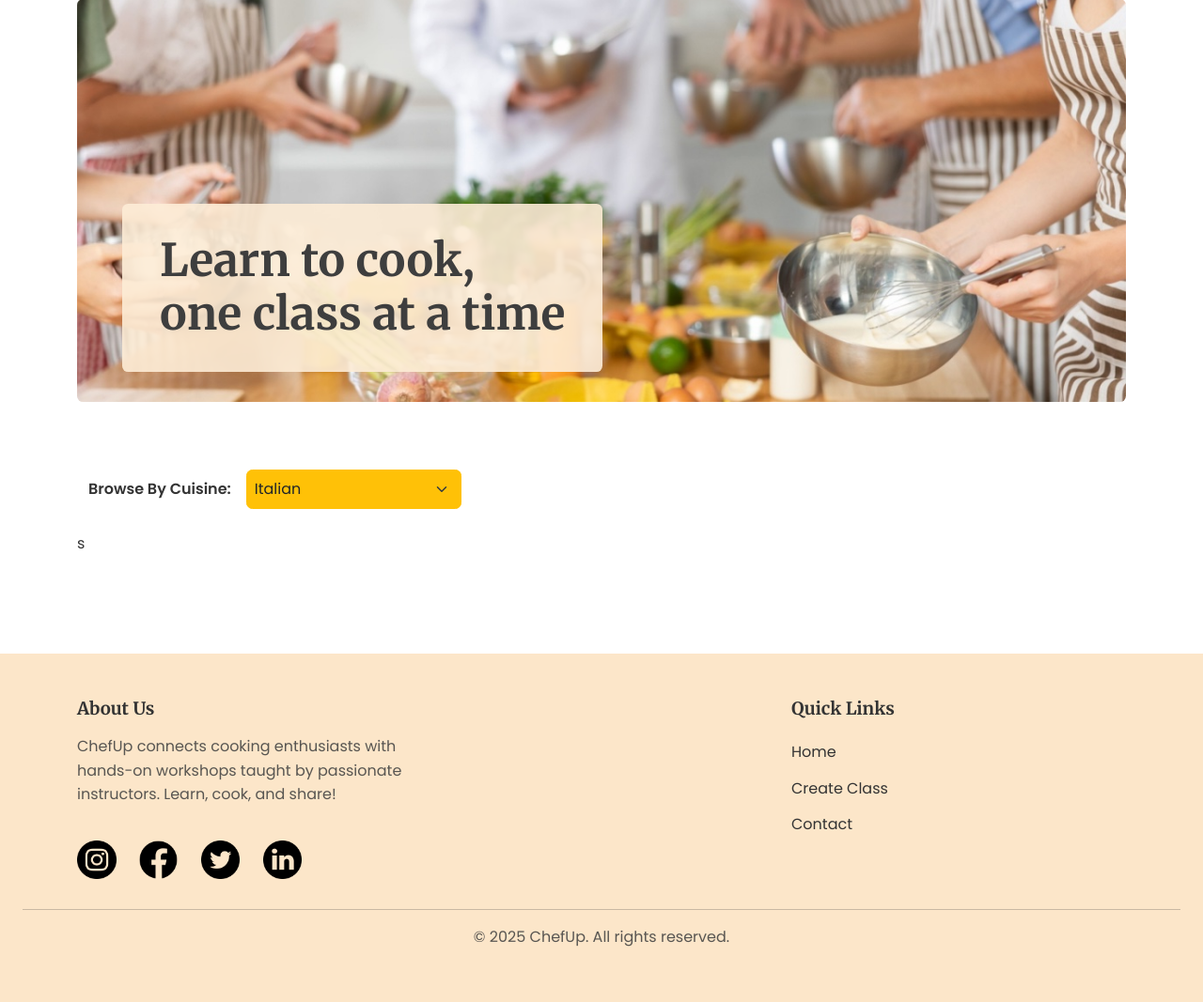
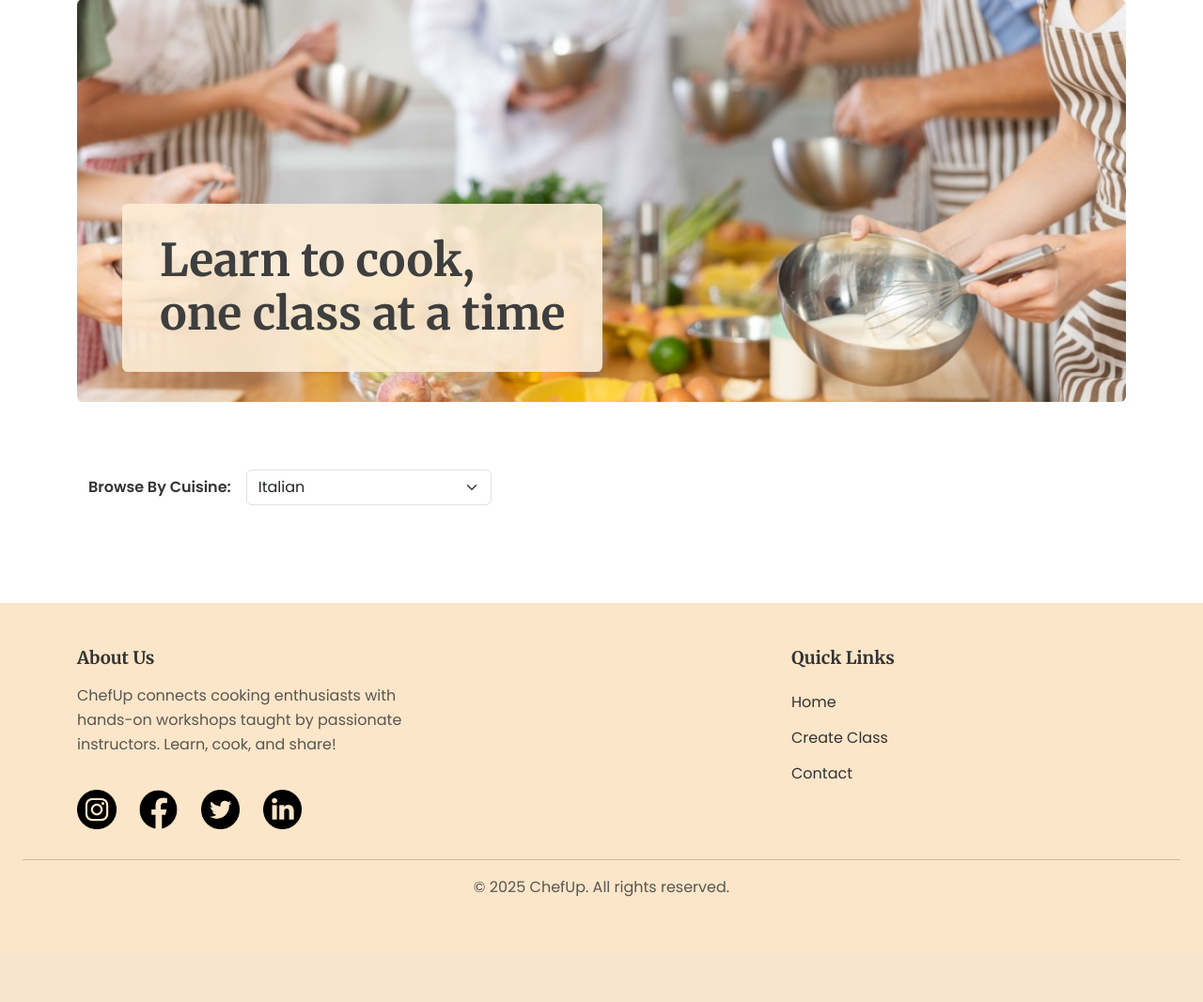
Before and after one commit to anhduongnguyen/a3_group17, a Flask app: page / in a window 1280 px wide. Shown: the part 158-1225 px from the top of the page at 94% size. After the commit the page ends 1113 px from the top, so only its background shows below. Run offline with Flask 3, Linux system fonts and the light colour scheme; data that the repository does not hold is empty; some libraries are stand-ins or nearby versions.

Commit message:
fixed bug with drop down

```diff
--- a/ChefUp/static/style/style.css
+++ b/ChefUp/static/style/style.css
@@ -480,13 +480,3 @@ footer small {
   margin-top: 2rem;
   margin-bottom: -1rem;
 }
-
-.dropdown-warning {
-  background-color: #ffc107;
-  color: #212529;
-  border: 1px solid #ffc107;
-  border-radius: 0.4rem;
-  padding: 0.5rem;
-  font-size: 1rem;
-  width: 170%;
-}
--- a/ChefUp/templates/index.html
+++ b/ChefUp/templates/index.html
@@ -39,15 +39,15 @@
         <div class="col-auto">
           <label for="options" class="col-form-label"><strong>Browse By Cuisine:</strong></label>
         </div>
-        <div class="col-auto">
-          <select name="options" id="options" class="form-select dropdown-warning">
+        <div class="col-auto w-25">
+          <select name="options" id="options" class="form-select">
             {% for option in options %}
               <option value="{{ option }}" {% if option == selected_option %}selected{% endif %}>{{ option }}</option>
             {% endfor %}
           </select>
         </div>
       </form>
-    </div>s
+    </div>
     {% if selected_option %}
       <p>
         Showing events for "<strong>{{ selected_option }}</strong>" cuisine.
@@ -58,7 +58,9 @@
 
     <!-- Event cards -->
     {% if search_query %}
-    <p>Showing results for "<strong>{{ search_query }}</strong>" ({{ events|length }} results found)</p>
+    <p>Showing results for "<strong>{{ search_query }}</strong>" ({{ events|length }} results found).
+      <a href="{{ url_for('main.index') }}" class="text-decoration-none">Clear Search</a>
+    </p>
     {% endif %}
     <div class="container mt-4 pb-5">
       <div class="row g-4 mb-4">
```
